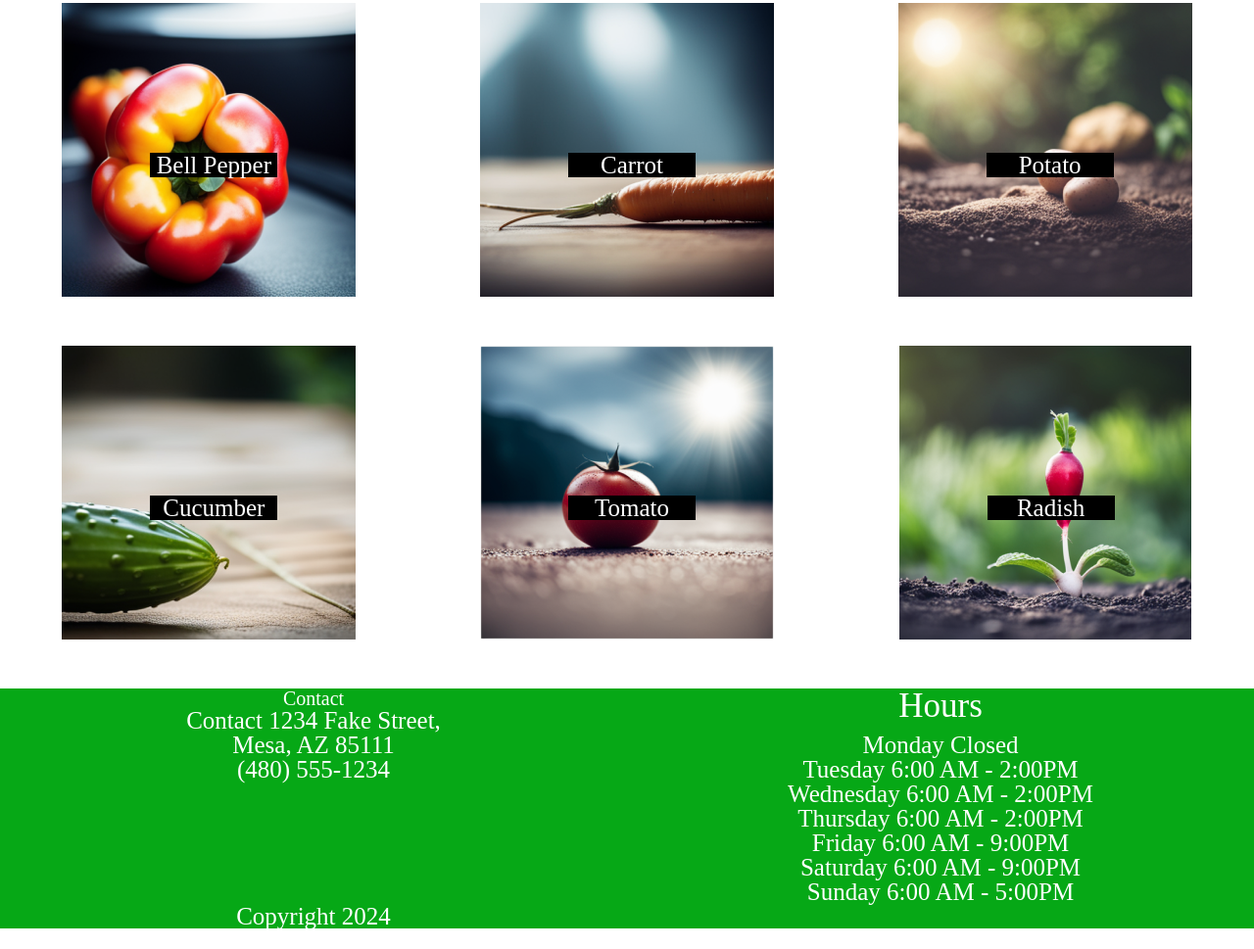
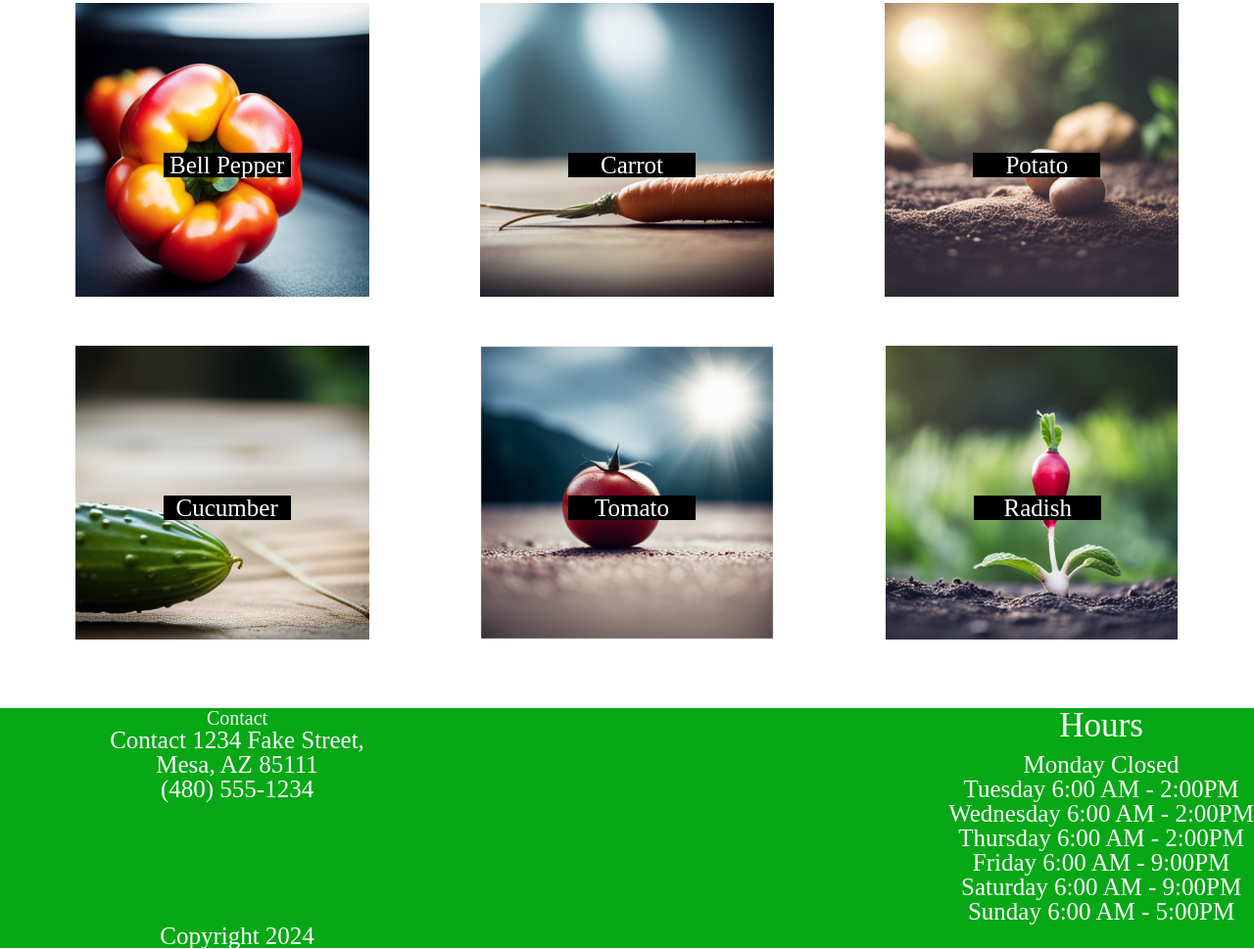
Before and after one commit to JonasGonzales02/Farm, a plain HTML site: page index.html in a window 1280 px wide. Shown: the part 2617-3586 px from the top of the page at 98% size. Drawn offline with Linux system fonts and the light colour scheme; a web font is replaced by a local one.

Commit message:
Update styles.css

```diff
--- a/styles.css
+++ b/styles.css
@@ -1,5 +1,5 @@
 
-@font-face {
+@font-face{
     font-family: 'Habibi';
     font-style: normal;
     font-weight: 400;
@@ -8,7 +8,7 @@
     unicode-range: U+0100-02BA, U+02BD-02C5, U+02C7-02CC, U+02CE-02D7, U+02DD-02FF, U+0304, U+0308, U+0329, U+1D00-1DBF, U+1E00-1E9F, U+1EF2-1EFF, U+2020, U+20A0-20AB, U+20AD-20C0, U+2113, U+2C60-2C7F, U+A720-A7FF;
   }
 
-  @font-face {
+  @font-face{
     font-family: 'Habibi';
     font-style: normal;
     font-weight: 400;
@@ -17,7 +17,7 @@
     unicode-range: U+0000-00FF, U+0131, U+0152-0153, U+02BB-02BC, U+02C6, U+02DA, U+02DC, U+0304, U+0308, U+0329, U+2000-206F, U+20AC, U+2122, U+2191, U+2193, U+2212, U+2215, U+FEFF, U+FFFD;
   }
 
-  @font-face {
+  @font-face{
     font-family: 'Irish Grover';
     font-style: normal;
     font-weight: 400;
@@ -134,7 +134,7 @@ a{
     padding: 0.5rem 1rem;
 }
 main{
-    margin: 0 1rem, 1rem, 1rem;
+    margin: 0 1rem 1rem 1rem;
 }
 figure{
     height: 350px;
@@ -231,6 +231,12 @@ ul{
             display: grid;
             grid-column: 3/4;
         }
+        #hours{
+            display: grid;
+            align-items: center;
+            grid-column: 3/4;
+            justify-content: center;
+        }
     }
     @media screen and (min-width:1440px){
         section.sale-items{
```
